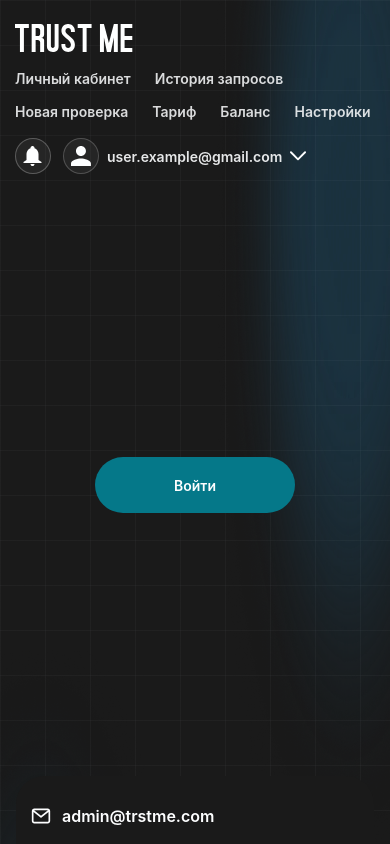
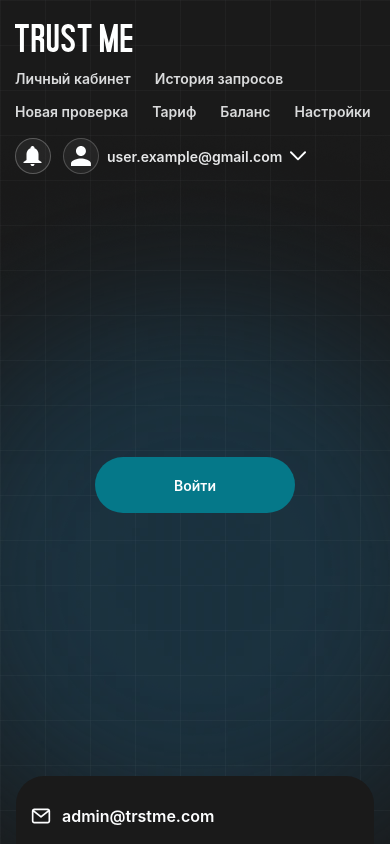
Before and after one commit to Cherkoff-web-sites/trustme, a React (Vite) app: page / in a window 390 px wide. Shown: the top 844 px of the page. Built offline with nearby package versions, Linux system fonts and the light colour scheme.

Commit message:
bg of site

```diff
--- a/src/components/layout/PageLayout.tsx
+++ b/src/components/layout/PageLayout.tsx
@@ -4,48 +4,106 @@
 import { Header } from './Header/Header';
 import bgDecorLeft from '../../assets/bg_decor_left.webp';
 import bgDecorRight from '../../assets/bg_decor_right.webp';
+import bgDecorMob from '../../assets/bg_decor_mob.webp';
+
+const DESKTOP_MIN_WIDTH_PX = 992;
 
 /** Высота одной картинки (ядро 800 + размытие = 1300). */
-const BLUR_IMAGE_HEIGHT_PX = 1300;
+const BLUR_BASE_WIDTH_PX = 1920;
+const pxToVw = (px: number) => (px / BLUR_BASE_WIDTH_PX) * 100;
+
+const BLUR_IMAGE_HEIGHT_VW = pxToVw(1300);
 /** Первая картинка (правая): ядро 800 на top -200 → top картинки = -200 - 250 = -450. */
-const BLUR_FIRST_TOP_PX = -450;
-/** Низ первой картинки: -450 + 1300 = 850. Нужно столько блоков, чтобы последний перекрывал pageHeight. */
-const BLUR_FIRST_BOTTOM_PX = BLUR_FIRST_TOP_PX + BLUR_IMAGE_HEIGHT_PX; // 850
+const BLUR_FIRST_TOP_VW = pxToVw(-450);
+const BLUR_OVERLAP_VW = pxToVw(200);
 /** Нахлёст 200 → шаг между началами = 1100. */
-const BLUR_STEP_PX = BLUR_IMAGE_HEIGHT_PX - 200;
+const BLUR_STEP_VW = BLUR_IMAGE_HEIGHT_VW - BLUR_OVERLAP_VW;
 /** На 1920px ширина картинок 850px → 850/1920*100 ≈ 44.27vw. */
 const BLUR_WIDTH_VW = (850 / 1920) * 100;
 
-/** Сколько блоков нужно, чтобы последний закрывал высоту pageHeight. */
-function blurBlockCount(pageHeight: number): number {
+/** Сколько блоков нужно, чтобы последний закрывал высоту pageHeight (desktop). */
+function blurBlockCountDesktop(pageHeight: number, viewportWidth: number): number {
+  if (!viewportWidth) return 1;
+  const vwPx = viewportWidth / 100;
+  const firstBottomPx = (BLUR_FIRST_TOP_VW + BLUR_IMAGE_HEIGHT_VW) * vwPx;
+  const stepPx = BLUR_STEP_VW * vwPx;
   if (pageHeight <= 0) return 1;
-  return Math.max(1, Math.ceil((pageHeight - BLUR_FIRST_BOTTOM_PX) / BLUR_STEP_PX) + 1);
+  return Math.max(1, Math.ceil((pageHeight - firstBottomPx) / stepPx) + 1);
 }
 
-function BackgroundDecor({ pageHeight }: { pageHeight: number }) {
-  const count = blurBlockCount(pageHeight);
-  const positions = Array.from({ length: count }, (_, i) => BLUR_FIRST_TOP_PX + i * BLUR_STEP_PX);
+// Mobile decor (<= 992px)
+const MOB_BASE_VIEWPORT_PX = 390;
+const MOB_IMAGE_PX = 894;
+const MOB_CORE_PX = 550;
+const MOB_CORE_TO_CORE_GAP_PX = 600; // расстояние между ядрами по макету
+const MOB_EXTRA_GAP_PX = MOB_CORE_TO_CORE_GAP_PX - (MOB_IMAGE_PX - MOB_CORE_PX); // 600 - 344 = 256
+const MOB_FIRST_TOP_PX = 128; // 300 - (894-550)/2 = 128
+
+function mobileScale(viewportWidth: number): number {
+  if (!viewportWidth) return 1;
+  return Math.min(1, viewportWidth / MOB_BASE_VIEWPORT_PX);
+}
+
+function blurBlockCountMobile(pageHeight: number, viewportWidth: number): number {
+  const scale = mobileScale(viewportWidth);
+  const imagePx = MOB_IMAGE_PX * scale;
+  const stepPx = (MOB_IMAGE_PX + MOB_EXTRA_GAP_PX) * scale;
+  const firstTopPx = MOB_FIRST_TOP_PX * scale;
+  const firstBottomPx = firstTopPx + imagePx;
+  if (pageHeight <= 0) return 1;
+  return Math.max(1, Math.ceil((pageHeight - firstBottomPx) / stepPx) + 1);
+}
+
+function BackgroundDecor({ pageHeight, viewportWidth }: { pageHeight: number; viewportWidth: number }) {
+  const isMobile = viewportWidth > 0 && viewportWidth < DESKTOP_MIN_WIDTH_PX;
+
+  const desktopCount = blurBlockCountDesktop(pageHeight, viewportWidth);
+  const desktopPositions = Array.from({ length: desktopCount }, (_, i) => BLUR_FIRST_TOP_VW + i * BLUR_STEP_VW);
+
+  const mobileCount = blurBlockCountMobile(pageHeight, viewportWidth);
+  const mobileScaleFactor = mobileScale(viewportWidth);
+  const mobileImagePx = MOB_IMAGE_PX * mobileScaleFactor;
+  const mobileStepPx = (MOB_IMAGE_PX + MOB_EXTRA_GAP_PX) * mobileScaleFactor;
+  const mobileFirstTopPx = MOB_FIRST_TOP_PX * mobileScaleFactor;
+  const mobilePositions = Array.from({ length: mobileCount }, (_, i) => mobileFirstTopPx + i * mobileStepPx);
 
   return (
     <>
       <div className="pointer-events-none absolute inset-0 overflow-hidden">
-        {positions.map((topPx, i) => {
+        {!isMobile && desktopPositions.map((topVw, i) => {
           const isRight = i % 2 === 0;
           const src = isRight ? bgDecorRight : bgDecorLeft;
           return (
             <div
-              key={i}
+              key={`d-${i}`}
               className="absolute bg-no-repeat"
               style={{
-                height: `${BLUR_IMAGE_HEIGHT_PX}px`,
+                height: `${BLUR_IMAGE_HEIGHT_VW}vw`,
                 width: `${BLUR_WIDTH_VW}vw`,
-                top: `${topPx}px`,
+                top: `${topVw}vw`,
                 backgroundSize: '100% 100%',
-                ...(isRight ? { right: 0, backgroundImage: `url(${src})`, backgroundPosition: 'right top' } : { left: 0, backgroundImage: `url(${src})`, backgroundPosition: 'left top' }),
+                ...(isRight
+                  ? { right: 0, backgroundImage: `url(${src})`, backgroundPosition: 'right top' }
+                  : { left: 0, backgroundImage: `url(${src})`, backgroundPosition: 'left top' }),
               }}
             />
           );
         })}
+
+        {isMobile && mobilePositions.map((topPx, i) => (
+          <div
+            key={`m-${i}`}
+            className="absolute left-1/2 -translate-x-1/2 bg-no-repeat"
+            style={{
+              width: `${mobileImagePx}px`,
+              height: `${mobileImagePx}px`,
+              top: `${topPx}px`,
+              backgroundImage: `url(${bgDecorMob})`,
+              backgroundSize: '100% 100%',
+              backgroundPosition: 'center top',
+            }}
+          />
+        ))}
       </div>
       <div
         className="pointer-events-none absolute inset-0 bg-[linear-gradient(rgba(253,254,255,0.03)_1px,transparent_1px),linear-gradient(90deg,rgba(253,254,255,0.03)_1px,transparent_1px)] bg-[size:45px_45px]"
@@ -57,6 +115,7 @@
 export function PageLayout({ children }: { children: React.ReactNode }) {
   const contentRef = useRef<HTMLDivElement>(null);
   const [pageHeight, setPageHeight] = useState(0);
+  const [viewportWidth, setViewportWidth] = useState(0);
 
   useEffect(() => {
     const el = contentRef.current;
@@ -68,9 +127,16 @@
     return () => ro.disconnect();
   }, []);
 
+  useEffect(() => {
+    const update = () => setViewportWidth(window.innerWidth);
+    update();
+    window.addEventListener('resize', update);
+    return () => window.removeEventListener('resize', update);
+  }, []);
+
   return (
     <div className={uiTokens.page}>
-      <BackgroundDecor pageHeight={pageHeight} />
+      <BackgroundDecor pageHeight={pageHeight} viewportWidth={viewportWidth} />
       <div ref={contentRef} className="relative z-10 flex min-h-screen flex-col">
         <Header />
         <main
```
